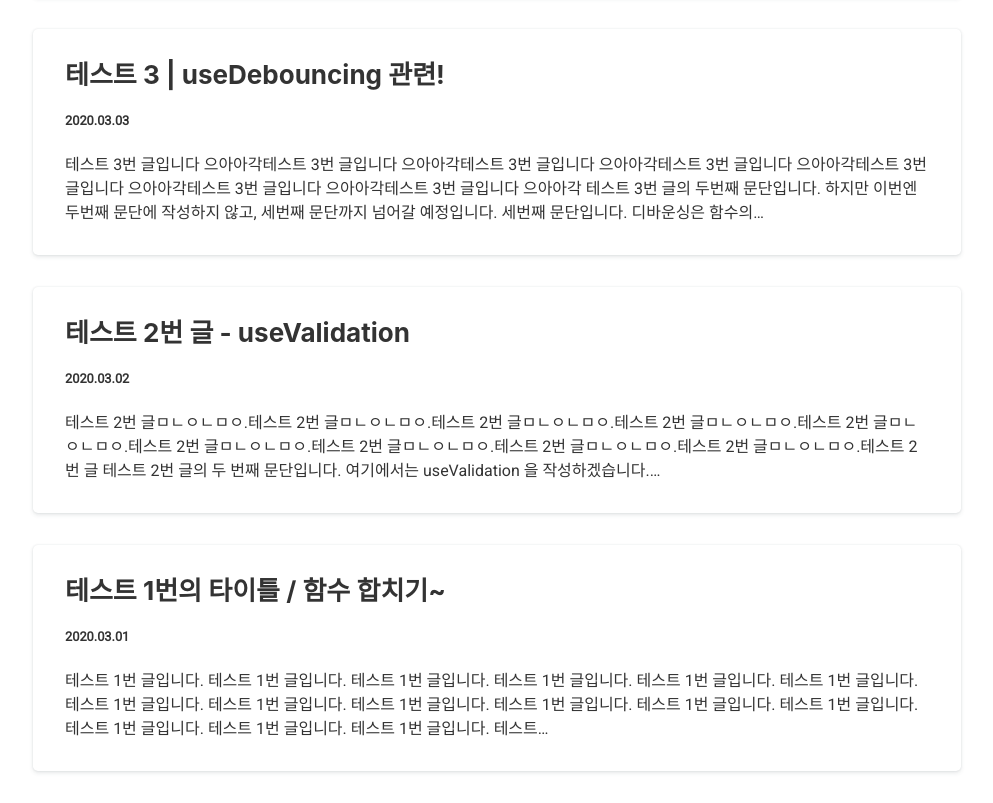
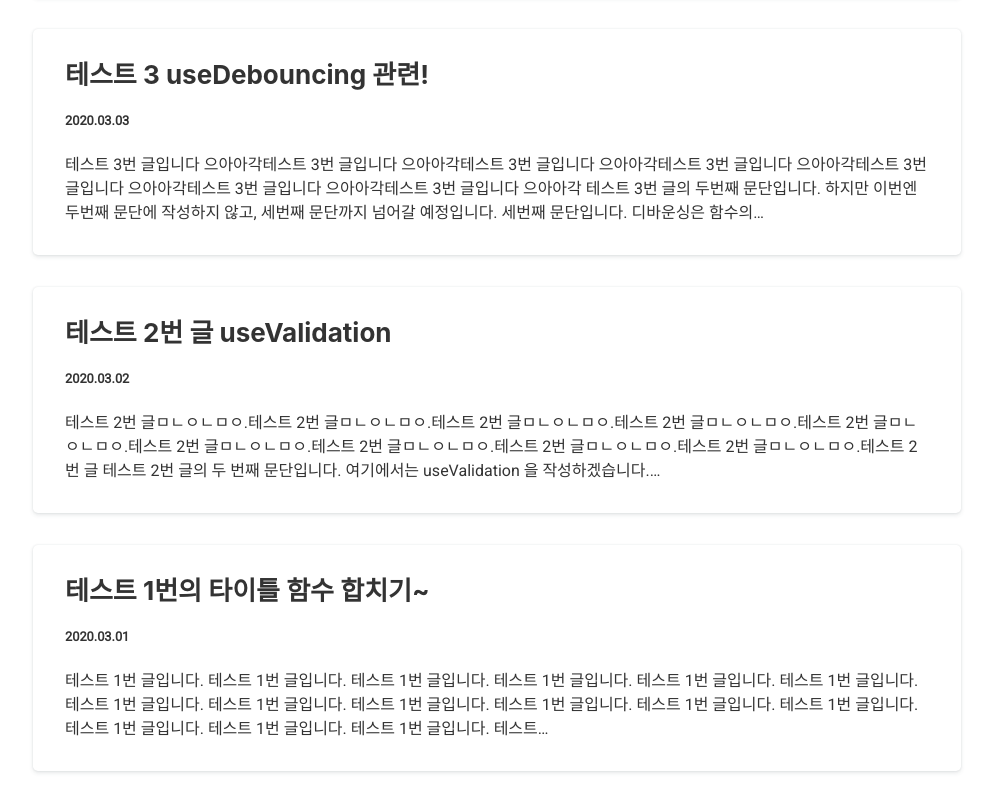
Before and after one commit to Normaltic/normaltic-blog, a Gatsby site: page / in a window 1280 px wide. Shown: the part 641-1444 px from the top of the page, without its empty margins (143-1136 px from the left). Built offline with nearby package versions, Linux system fonts and the light colour scheme; Gatsby itself is replaced by a stand-in of ours.

Commit message:
Test 마크업 타이틀에 특수문자 제거

```diff
--- a/src/posts/test1.md
+++ b/src/posts/test1.md
@@ -1,5 +1,5 @@
 ---
-title: 테스트 1번의 타이틀 / 함수 합치기~
+title: 테스트 1번의 타이틀 함수 합치기~
 date: 2020-03-01 15:00:00
 ---
 
--- a/src/posts/test2.md
+++ b/src/posts/test2.md
@@ -1,5 +1,5 @@
 ---
-title: 테스트 2번 글 - useValidation
+title: 테스트 2번 글 useValidation
 date: 2020-03-02 17:00:00
 ---
 
--- a/src/posts/test3.md
+++ b/src/posts/test3.md
@@ -1,5 +1,5 @@
 ---
-title: 테스트 3 | useDebouncing 관련!
+title: 테스트 3 useDebouncing 관련!
 date: 2020-03-03 09:00:00
 ---
 
```
